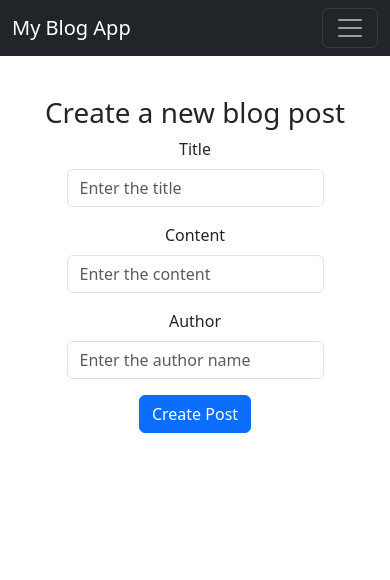
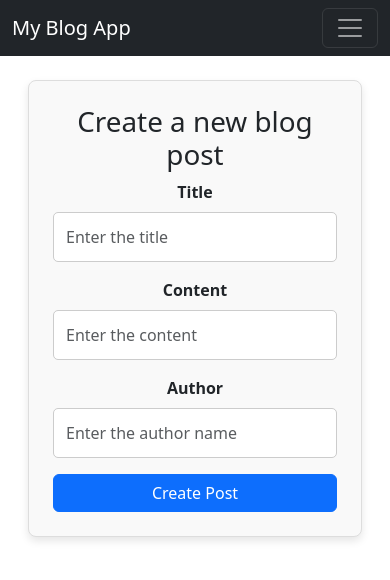
Before and after one commit to matthewgstillman/ASP.NET-React-Blog-App, a React (Create React App) app in the folder blog-frontend/: page / in a window 390 px wide. Shown: the top 580 px of the page. Built offline with nearby package versions, Linux system fonts and the light colour scheme.

Commit message:
stylesheet updates

```diff
--- a/blog-frontend/src/assets/App.css
+++ b/blog-frontend/src/assets/App.css
@@ -1,39 +1,54 @@
-.App {
-  text-align: center;
+body {
+    height: 100vh;
+    margin: 0;
 }
 
-body {
-  height: 100vh;
-  margin: 0;
+.App {
+    text-align: center;
 }
 
 .formContainer {
-  display: flex;
-  flex-direction: column;
-  align-content: center;
-  align-items: center;
-  align-self: center;
-  justify-self: center;
-  width: 100%;
-  padding: 1rem;
-  box-sizing: border-box;
+    background-color: #f9f9f9;
+    border: 1px solid #ddd;
+    border-radius: 8px;
+    box-shadow: 0 4px 8px rgba(0, 0, 0, 0.1);
+    padding: 2rem;
+    margin: 2rem auto;
+    max-width: 600px;
 }
 
 form {
-  max-width: 80%;
-  min-width: 60%;
+    width: 100%;
 }
 
-.mainContainer {
-    display: flex;
-    flex-direction: column;
-    align-content: center;
-    align-items: center;
-    align-self: center;
-    justify-self: center;
+form .form-control {
+    margin-bottom: 1rem;
+    padding: 0.75rem;
+    border: 1px solid #ccc;
+    border-radius: 5px;
+}
+
+form .form-label {
+    font-weight: bold;
+    margin-bottom: 0.5rem;
+}
+
+form button {
     width: 100%;
-    padding: 1rem;
-    box-sizing: border-box;
+    padding: 0.75rem;
+    font-size: 1rem;
+    border-radius: 5px;
+    transition: background-color 0.3s ease;
+}
+
+form button:hover {
+    background-color: #0056b3;
+}
+
+h1 {
+    font-size: 2rem;
+    margin-bottom: 1.5rem;
+    color: #333;
 }
 
 .blogPostsContainer {
@@ -74,3 +89,31 @@ form {
     width: 100%;
     margin-bottom: 15px;
 }
+
+.mainContainer {
+    display: flex;
+    flex-direction: column;
+    align-content: center;
+    align-items: center;
+    align-self: center;
+    justify-self: center;
+    width: 100%;
+    padding: 1rem;
+    box-sizing: border-box;
+}
+
+@media (max-width: 768px) {
+    .formContainer {
+        padding: 1.5rem;
+        margin: 1rem;
+        max-width: 95%;
+    }
+
+    form {
+        max-width: 100%;
+    }
+
+    .blogPostsContainer .card {
+        width: 90%;
+    }
+}
--- a/blog-frontend/src/components/BlogPosts.tsx
+++ b/blog-frontend/src/components/BlogPosts.tsx
@@ -39,11 +39,9 @@ const BlogPosts: React.FC = () => {
         }
 
         const payload = {
-            comment: {
-                Author: "Current User",
-                Text: newComment
-            },
-            Post: { id: postId }
+            Author: "Current User",
+            Text: newComment,
+            PostId: postId
         };
 
         API.post(`/posts/${postId}/comments`, payload)
@@ -70,6 +68,7 @@ const BlogPosts: React.FC = () => {
                 }
             });
     };
+
 
     return (
         <div className="mainContainer">
```
Also changed, not shown: 2 other files (tests, documents, lock files or other folders).
